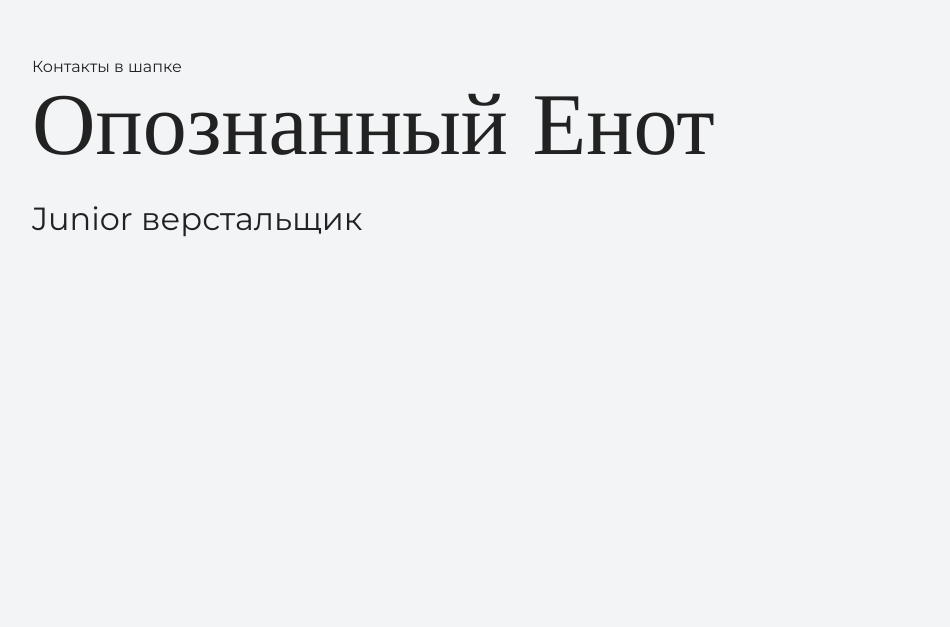
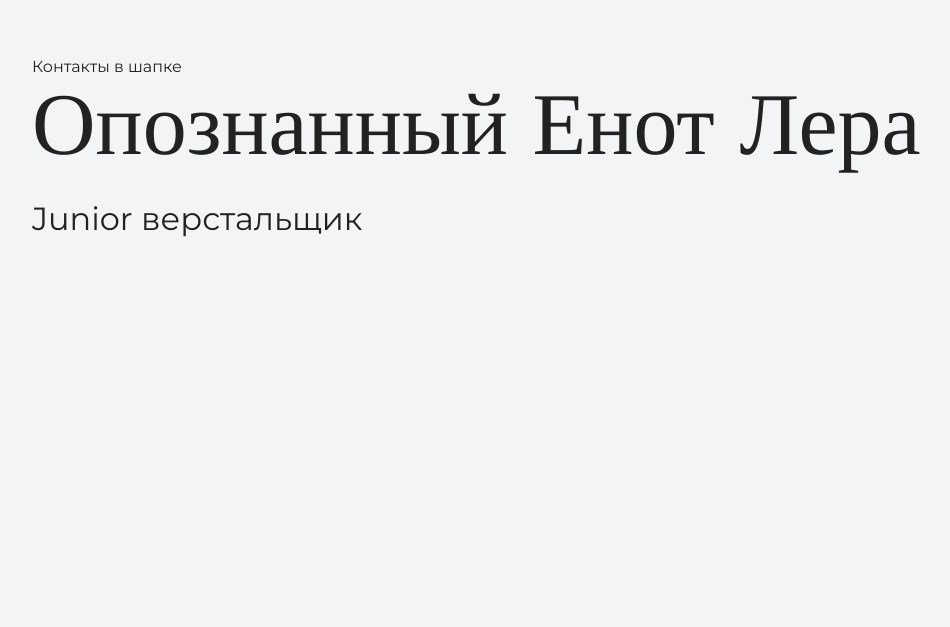
Before and after one commit to Ovsyannicova/my-site, a plain HTML site: page index.html in a window 1280 px wide. Shown: the part 173-800 px from the top of the page, without its empty margins (144-1094 px from the left). Drawn offline with nearby package versions, Linux system fonts and the light colour scheme.

Commit message:
добавила диф 2

```diff
--- a/index.html
+++ b/index.html
@@ -15,7 +15,7 @@
         </header>
 
         <section class="hero-image">
-            <h1 class="heading">Опознанный Енот</h1>
+            <h1 class="heading">Опознанный Енот Лера </h1>
             <p>Junior верстальщик</p>
         </section>
 
```
